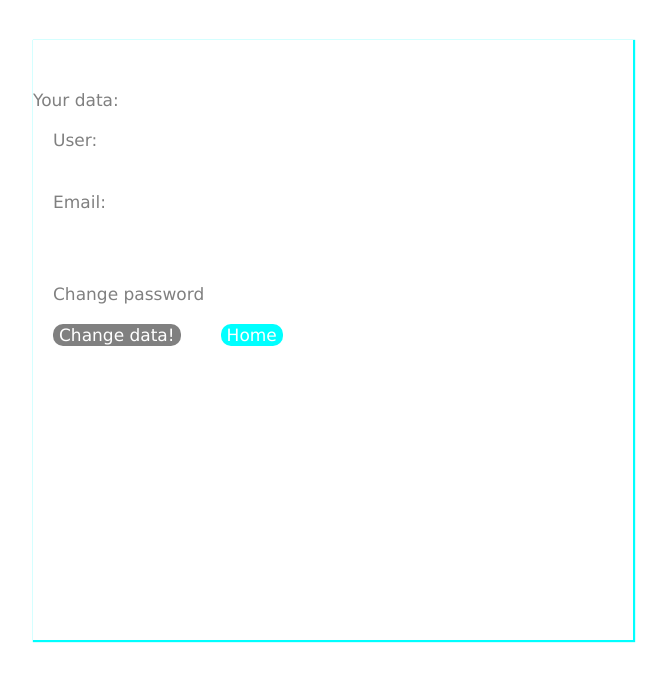
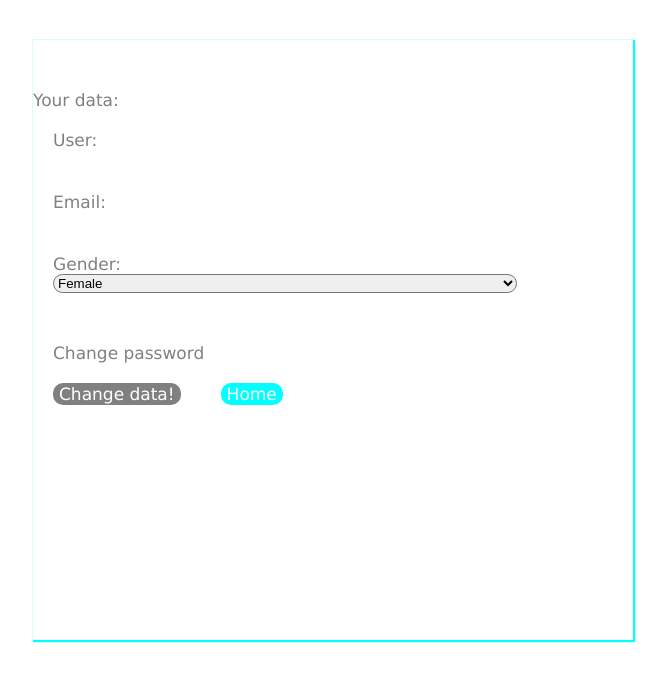
Before and after one commit to ter-9001/sharelinks, a PHP site: page /tochange.php in a window 1280 px wide. Shown: the top 680 px of the page, without its empty margins (327-994 px from the left). Run offline with PHP 8.4, Linux system fonts and the light colour scheme; the visitor is signed in with stand-in values (Sample User, id 1); data that the repository does not hold is empty.

Commit message:
'styleajusting'

```diff
--- a/login.php
+++ b/login.php
@@ -112,8 +112,8 @@
                     <input type="text" name="email" id="email" />
                     <p> Gender </p>
                     <select name="gender" id="gender">
-                        <option value="male">Male</option>
-                        <option value="female">Female</option>
+                        <option value="1">Male</option>
+                        <option value="0">Female</option>
                     </select>
                     <input type="text" name="singup" value="yes" style="display: none"/>
                 </div>
--- a/style.css
+++ b/style.css
@@ -103,20 +103,55 @@
 {
     position: relative;
     left: 32%;
-    width: 32%;
+    width: 6%;
     height: 40px;
     margin: -3px 0 0 0;
     justify-content: end; padding: 0 10px 0 10px;
     line-height: 10px; align-items: center;
     display: flex;
     justify-content: space-between;
+
 }
 
 
-#frameuser ion-icon:hover
+#frameuser:hover
 {
     transition: 1s;
     background-color: rgba(128, 125, 123, 0.3);
+}
+
+#menu
+{
+    display: none;
+    list-style: none;
+    z-index: 2000;
+    position:absolute;
+    right: 0%;
+    top: 20%;
+    padding: 0;
+    margin-top: 30px;
+    background-color: rgba(128, 125, 123, 0.5);
+
+
+}
+
+#menu li
+{
+    padding: 10px 30px 10px 30px;
+    font-size: 15px;
+    font-family: 'Lucida Sans', 'Lucida Sans Regular', 'Lucida Grande', 'Lucida Sans Unicode', Geneva, Verdana, sans-serif;
+    color: white;
+    border-radius: 5px;
+    display: flex;
+    align-items: center;
+    justify-content: space-between;
+}
+
+#menu li:hover
+{
+
+    transition: 1s;
+    box-shadow: 1px 1px 1px 1px aqua;
 }
 
 .searchbotom
@@ -139,6 +174,26 @@ ion-icon[name="search"]
     border: 0.2 solid black;
 
 }
+
+
+
+#buttonposter
+{
+    width: 200px;
+    height: 20px;
+    border-radius: 10px;
+    background-color: aqua;
+    color: white;
+    border: none;
+}
+
+#buttonposter:hover
+{
+    transition: 1s;
+    transform: scale(1.5);
+}
+
+
 
 .searchbotom:hover
 {
--- a/tochange.php
+++ b/tochange.php
@@ -82,7 +82,25 @@
             <label> Email: </label>
             <input type="text" name="email" id="email" value="<?php echo $email; ?>" onclick="enable()" />
 
+
+            <label> Gender: </label>
+
+                <select name="gender" id="gender">
+
+                    <?php
+
+                          if($gender==0)
+                             echo "<option value='0'> Female </option> <option value='1'>Male</option>";
+                          else
+                             echo "<option value='1'>Male</option> <option value='0'>Female</option>";
+                    ?>
+
+
+                </select>
+
+
             <span style="margin: 50px 0 0 0;" onclick="cpassword()"> Change password </span>
+
 
             <div id="cpassword">
 
@@ -127,6 +145,11 @@
     this.disable = true;
     var cpassword1 = 0;
     var inputs = Array.from(document.getElementsByTagName('input'));
+    var selects = Array.from(document.getElementsByTagName('select'));
+
+    var all = inputs.concat(selects);
+    all.forEach( obj => console.log(obj));
+
 
     function enable() {
         this.disable = false;
@@ -141,9 +164,9 @@
             document.getElementById('cpassword').style.display = 'none';
     }
 
-    inputs.forEach(input => {
+    all.forEach(obj => {
 
-        input.onchange = function() {
+        obj.onchange = function() {
 
 
             document.getElementById('submit').style.backgroundColor = 'aqua';
@@ -153,6 +176,11 @@
 
 
     })
+
+
+
+
+
 </script>
 
 <?php
@@ -179,9 +207,12 @@ if (isset($_POST['change']) && $_POST['change'] == 'yes') {
 
     $user = $_POST['user'];
     $email = $_POST['email'];
+    $gender = $_POST['gender'];
 
     $ppassword = $_POST['ppassword'];
     $npassword = $_POST['npassword'];
+
+
 
 
 
@@ -273,7 +304,7 @@ if (isset($_POST['change']) && $_POST['change'] == 'yes') {
 
 
 
-                                if ($stmt = $conn->prepare("UPDATE users SET user=?, email= '{$email}', password=? WHERE user= '{$_SESSION['user']}'"))
+                                if ($stmt = $conn->prepare("UPDATE users SET user=?, gender = '{$gender}', email= '{$email}', password=? WHERE user= '{$_SESSION['user']}'"))
                                 {
                                             // Bind parameters (s = string, i = int, b = blob, etc), in our case the username is a string so we use "s"
 
@@ -290,7 +321,7 @@ if (isset($_POST['change']) && $_POST['change'] == 'yes') {
                                             if ($status === true) {
 
 
-                                                echo "<script> alert('Dados atualizandos!') </script>";
+                                                echo "<script> alert('Dados atualizandos!'); </script>";
                                                 $_SESSION['loggedin'] = TRUE;
                                                 $_SESSION['user'] = $user;
 
@@ -318,7 +349,7 @@ if (isset($_POST['change']) && $_POST['change'] == 'yes') {
 
 
 
-    if ($stmt = $conn->prepare("UPDATE users SET user= ?, email= '{$email}' WHERE user= '{$_SESSION['user']}'
+    if ($stmt = $conn->prepare("UPDATE users SET user= ?, gender = '{$gender}', email= '{$email}' WHERE user= '{$_SESSION['user']}'
      ")) {
         // Bind parameters (s = string, i = int, b = blob, etc), in our case the username is a string so we use "s"
 
@@ -339,11 +370,13 @@ if (isset($_POST['change']) && $_POST['change'] == 'yes') {
         if ($status === true) {
 
 
-            echo "<script> alert('Dados atualizandos!') </script>";
+            echo "<script> alert('Dados atualizandos!'); </script>";
             $_SESSION['loggedin'] = TRUE;
             $_SESSION['user'] = $user;
+            header('Location: tochange.php');
+            die('Dados atualizandos!');
 
-            header('Location: tochange.php');
+
         } else {
             echo "Erro 3" . $stmt->error;
         }
```
Also changed, not shown: home.php (+28 -7 lines).
